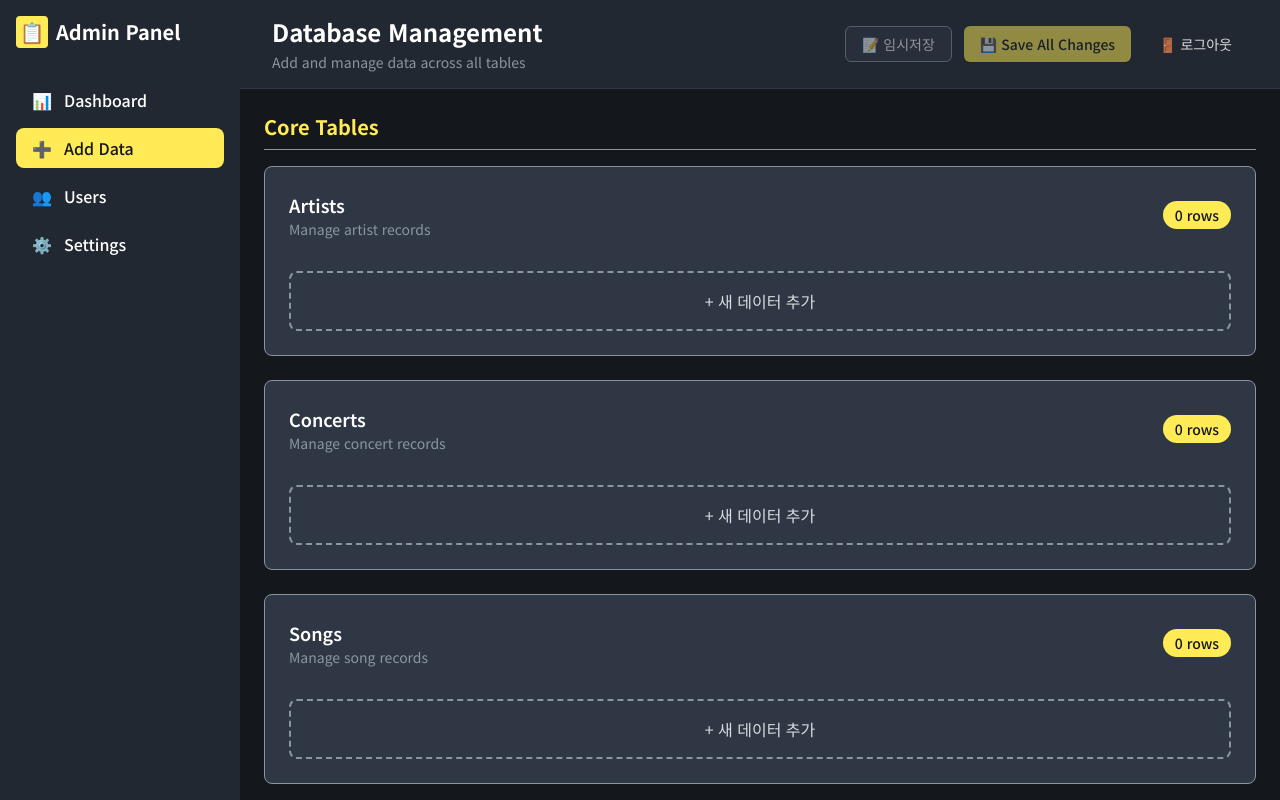
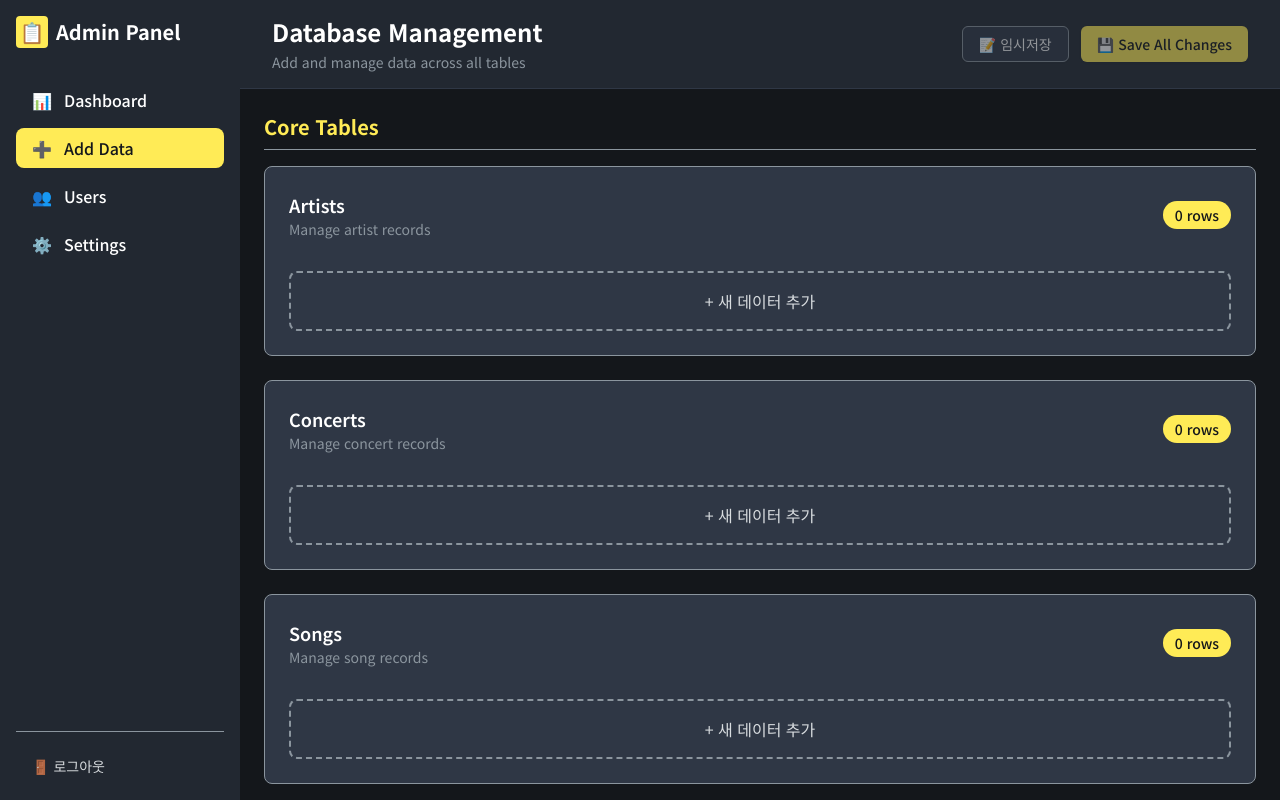
Before and after one commit to mediunn/Livith-Admin, a Next.js app: page /add-data in a window 1280 px wide. Built offline with nearby package versions, Linux system fonts and the light colour scheme.

Commit message:
[Feat] 로그아웃 버튼 사이드바로 위치 조정

```diff
--- a/components/layout/Header.tsx
+++ b/components/layout/Header.tsx
@@ -1,6 +1,5 @@
 'use client';
 
-import { useRouter } from 'next/navigation';
 import { Button } from '@/components/ui/button';
 
 interface HeaderProps {
@@ -13,24 +12,6 @@ interface HeaderProps {
 }
 
 export function Header({ title, description, onSaveAll, onTempSave, hasChanges, isSaving }: HeaderProps) {
-  const router = useRouter();
-
-  const handleLogout = async () => {
-    if (hasChanges) {
-      const confirmed = confirm('저장하지 않은 변경사항이 있습니다. 로그아웃하시겠습니까?');
-      if (!confirmed) return;
-    }
-
-    try {
-      await fetch('/api/auth/logout', { method: 'POST' });
-      router.push('/login');
-      router.refresh();
-    } catch (error) {
-      console.error('Logout error:', error);
-      alert('로그아웃 중 오류가 발생했습니다.');
-    }
-  };
-
   return (
     <header className="bg-livith-black-90 px-8 py-4 flex items-center justify-between border-b border-livith-black-80">
       <div>
@@ -56,13 +37,6 @@ export function Header({ title, description, onSaveAll, onTempSave, hasChanges,
         >
           {isSaving ? '💾 Saving...' : '💾 Save All Changes'}
         </Button>
-        <Button
-          onClick={handleLogout}
-          variant="ghost"
-          className="text-livith-black-30 hover:text-livith-white hover:bg-livith-black-80"
-        >
-          🚪 로그아웃
-        </Button>
       </div>
     </header>
   );
--- a/components/layout/Sidebar.tsx
+++ b/components/layout/Sidebar.tsx
@@ -1,7 +1,8 @@
 'use client';
 
 import Link from 'next/link';
-import { usePathname } from 'next/navigation';
+import { usePathname, useRouter } from 'next/navigation';
+import { Button } from '@/components/ui/button';
 
 const navigation = [
   { name: 'Dashboard', href: '/', icon: '📊' },
@@ -12,6 +13,16 @@ const navigation = [
 
 export function Sidebar() {
   const pathname = usePathname();
+  const router = useRouter();
+
+  const handleLogout = async () => {
+    try {
+      await fetch('/api/auth/logout', { method: 'POST' });
+      window.location.href = '/login';
+    } catch (error) {
+      console.error('Logout error:', error);
+    }
+  };
 
   return (
     <div className="w-60 bg-livith-black-90 min-h-screen p-4 flex flex-col">
@@ -46,6 +57,16 @@ export function Sidebar() {
           })}
         </ul>
       </nav>
+
+      <div className="pt-4 border-t border-livith-black-50">
+        <Button
+          onClick={handleLogout}
+          variant="ghost"
+          className="w-full justify-start text-livith-black-30 hover:text-livith-white hover:bg-livith-black-80"
+        >
+          🚪 로그아웃
+        </Button>
+      </div>
     </div>
   );
 }
```
